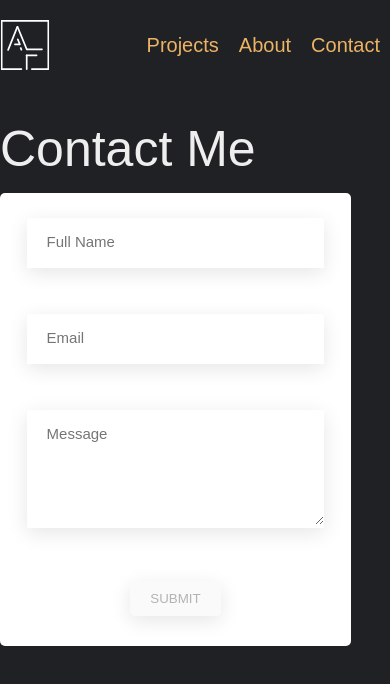
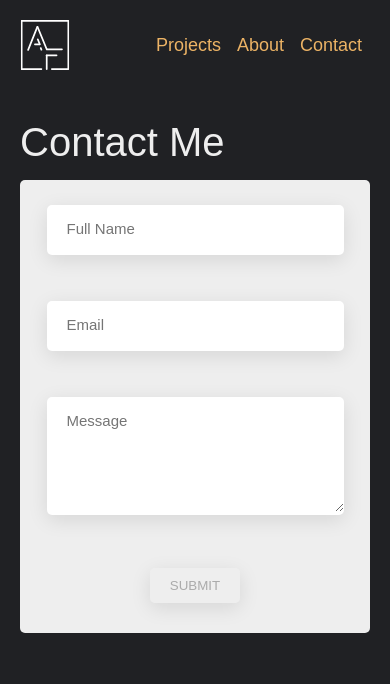
Before and after one commit to alexfotopoulos/personal-site, a Next.js app: page /contact in a window 390 px wide. Shown: the top 684 px of the page. Built offline with nearby package versions, Linux system fonts and the light colour scheme.

Commit message:
add responsiveness to home, about and contact pages

```diff
--- a/components/contactPage/ContactFlashMessage.module.scss
+++ b/components/contactPage/ContactFlashMessage.module.scss
@@ -1,18 +1,22 @@
 @import "../../styles/sass/abstracts/variables.module";
+@import "../../styles/sass/abstracts/mixins";
 
 .ContactFlash {
     position: absolute;
+    text-align: center;
     font-size: $default-font-size;
     bottom: 0;
     left: 0;
-    margin: 1.6rem;
+    width: 100vw;
     padding: 1.6rem;
-    border-radius: 5px;
 }
 
-@media (max-width: 500px) {
+
+
+@include respond(tab-port) {
     .ContactFlash {
         position: relative;
+        width: auto;
         bottom: 0;
         left: 0;
         margin: 1.6rem;
--- a/components/contactPage/ContactForm.module.scss
+++ b/components/contactPage/ContactForm.module.scss
@@ -1,12 +1,13 @@
 @import "../../styles/sass/abstracts/variables.module.scss";
+@import "../../styles/sass/abstracts/mixins";
 
 .contactForm {
     display: flex;
     flex-direction: column;
     align-items: center;
-    background-color: $color-white;
+    background-color: $color-grey-light-2;
     padding: 1rem;
-    width: 85rem;
+    max-width: 85rem;
     border-radius: 5px;
   }
 .inputGroup {
@@ -19,6 +20,7 @@
   width: 100%;
   padding: 1.5rem 2rem;
   border: none;
+  border-radius: 5px;
   margin-bottom: $margin-bottom-small;
   border-bottom: 3px solid transparent;
   transition: all .3s;
@@ -77,10 +79,3 @@
     background-color: $color-primary;
   }
 }
-
-
-@media (max-width: 600px) {
-  .contactForm {
-    width: 90%;
-  }
-}
--- a/components/homepage/FeaturedProject.module.scss
+++ b/components/homepage/FeaturedProject.module.scss
@@ -5,6 +5,7 @@
     background-color: $color-black-matte;
     width: 30rem;
     cursor: pointer;
+    margin-bottom: $margin-top-small;
 }
 
 .featuredProjectInfo {
--- a/components/homepage/FeaturedProjectsGrid.module.scss
+++ b/components/homepage/FeaturedProjectsGrid.module.scss
@@ -1,3 +1,5 @@
+@import "../../styles/sass/abstracts/mixins";
+
 .featuredProjects {
     display: grid;
     grid-template-columns: 1fr 1fr 1fr;
@@ -5,7 +7,7 @@
     margin-bottom: 1rem;
 }
 
-@media (max-width: 1000px) {
+@include respond(tab-port) {
     .featuredProjects {
         display: grid;
         grid-template-columns: 1fr 1fr;
@@ -15,7 +17,7 @@
     }
 }
 
-@media (max-width: 500px) {
+@include respond(phone) {
     .featuredProjects {
         display: grid;
         grid-template-columns: 1fr;
--- a/components/layout/Navbar.module.scss
+++ b/components/layout/Navbar.module.scss
@@ -1,11 +1,13 @@
 @import "../../styles/sass/abstracts/variables.module";
+@import "../../styles/sass/abstracts/mixins";
 
 .navbar {
     margin: 2rem auto $margin-bottom-big;
-    max-width: 85rem;
+    max-width: 115rem;
     display: flex;
     justify-content: space-between;
     align-items: center;
+    padding: 0 2rem;
 }
 
 .logo {
@@ -21,3 +23,10 @@
 .link:hover {
     color: rgba($color-primary, .8)
 }
+
+@include respond(phone) {
+    .link {
+        font-size: 1.8rem;
+        padding: 0 .8rem
+    }
+}
--- a/styles/globals.scss
+++ b/styles/globals.scss
@@ -1,4 +1,5 @@
 @import "sass/abstracts/variables.module.scss";
+@import "sass/abstracts/mixins.scss";
 
 *,
 *::after,
@@ -36,10 +37,3 @@ a {
   align-items: center;
   margin-top: 4rem;
 }
-
-@media (max-width: 500px) {
-  .aboutPage {
-    width: 85%;
-    margin-bottom: 1rem;
-  }
-}
--- /dev/null
+++ b/styles/sass/abstracts/_mixins.scss
@@ -0,0 +1,25 @@
+//media query manager
+/*
+0 - 600px: Phone (phone)
+600 - 900: Tablet portrait (tab-port)
+900 - 1200: Tablet landscape (tab-land)
+1200 - 1800: Desktop (this is our default styles)
+1800+ : Big Desktop (big-desktop)
+
+ORDER: Base + Typography > general layout + grid > page layout > components
+*/
+
+@mixin respond($breakpoint) {
+    @if $breakpoint == phone {
+        @media (max-width: 37.5em) { @content }; //600px
+    }
+    @if $breakpoint == tab-port {
+        @media (max-width: 56.25em) { @content }; //900px
+    }
+    @if $breakpoint == tab-land {
+        @media (max-width: 75em) { @content }; //1200px
+    }
+    @if $breakpoint == big-desktop {
+        @media (min-width: 112.5em) { @content }; //1800px
+    }
+}
--- a/styles/sass/base/_typography.scss
+++ b/styles/sass/base/_typography.scss
@@ -1,12 +1,22 @@
+@import "../abstracts/mixins";
+
 //headings
 .heading-primary {
     font-size: 5rem;
     font-weight: 300;
+
+    @include respond(phone) {
+        font-size: 4rem;
+    }
 }
 
 .heading-secondary {
     font-size: 3rem;
     font-weight: 300;
+
+    @include respond(phone) {
+        font-size: 2.5rem;
+    }
 }
 
 .heading-tertiary {
--- a/styles/sass/base/_utilities.scss
+++ b/styles/sass/base/_utilities.scss
@@ -37,4 +37,9 @@
     display: flex;
     flex-direction: column;
     margin: auto;
+    padding: 0 2rem;
 }
+
+.about-page__ul {
+    padding-left: 2rem;
+}
```
Also changed, not shown: components/allProjectspage/ProjectPreview.module.scss (+22 -3 lines), pages/about.js (+9 -3 lines).
